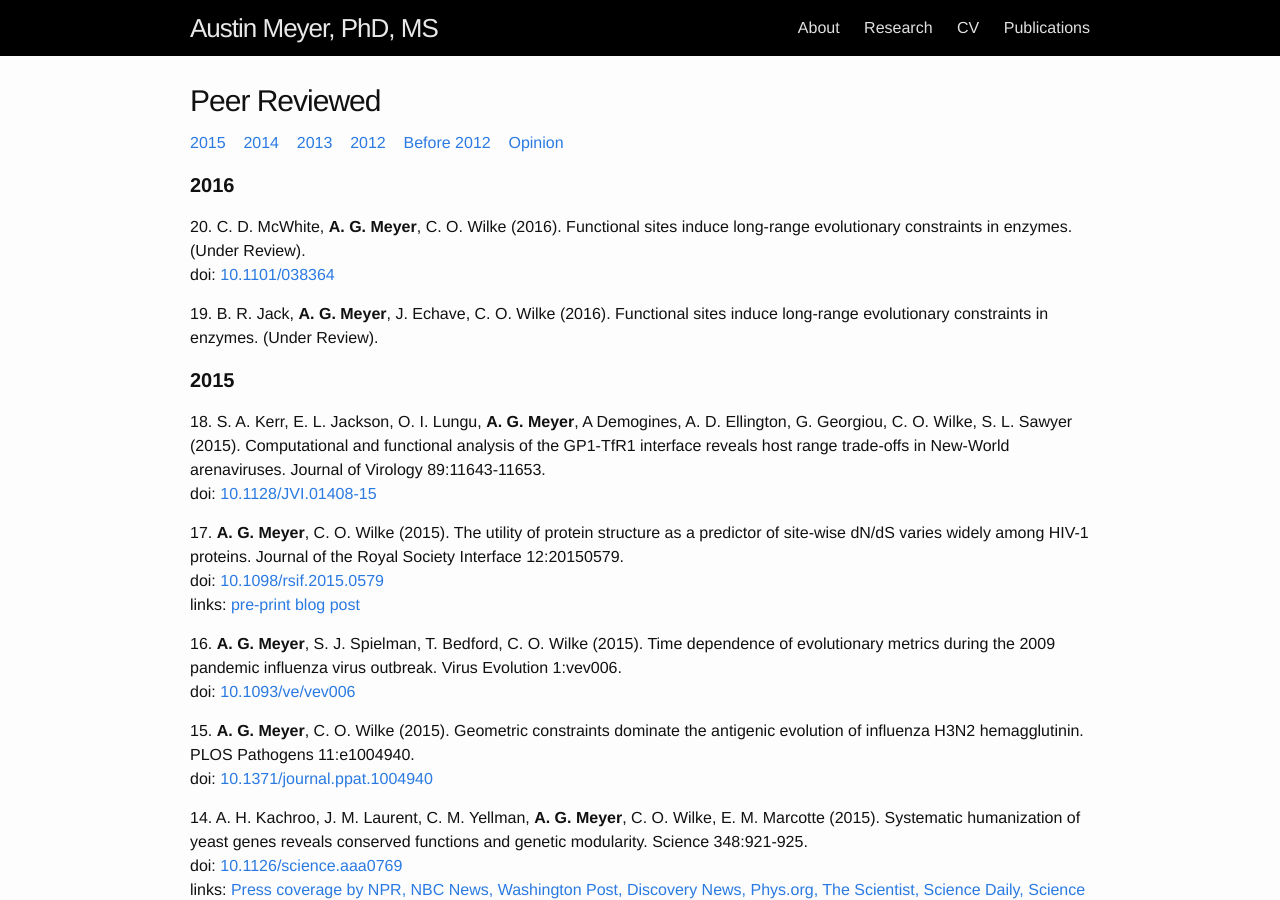
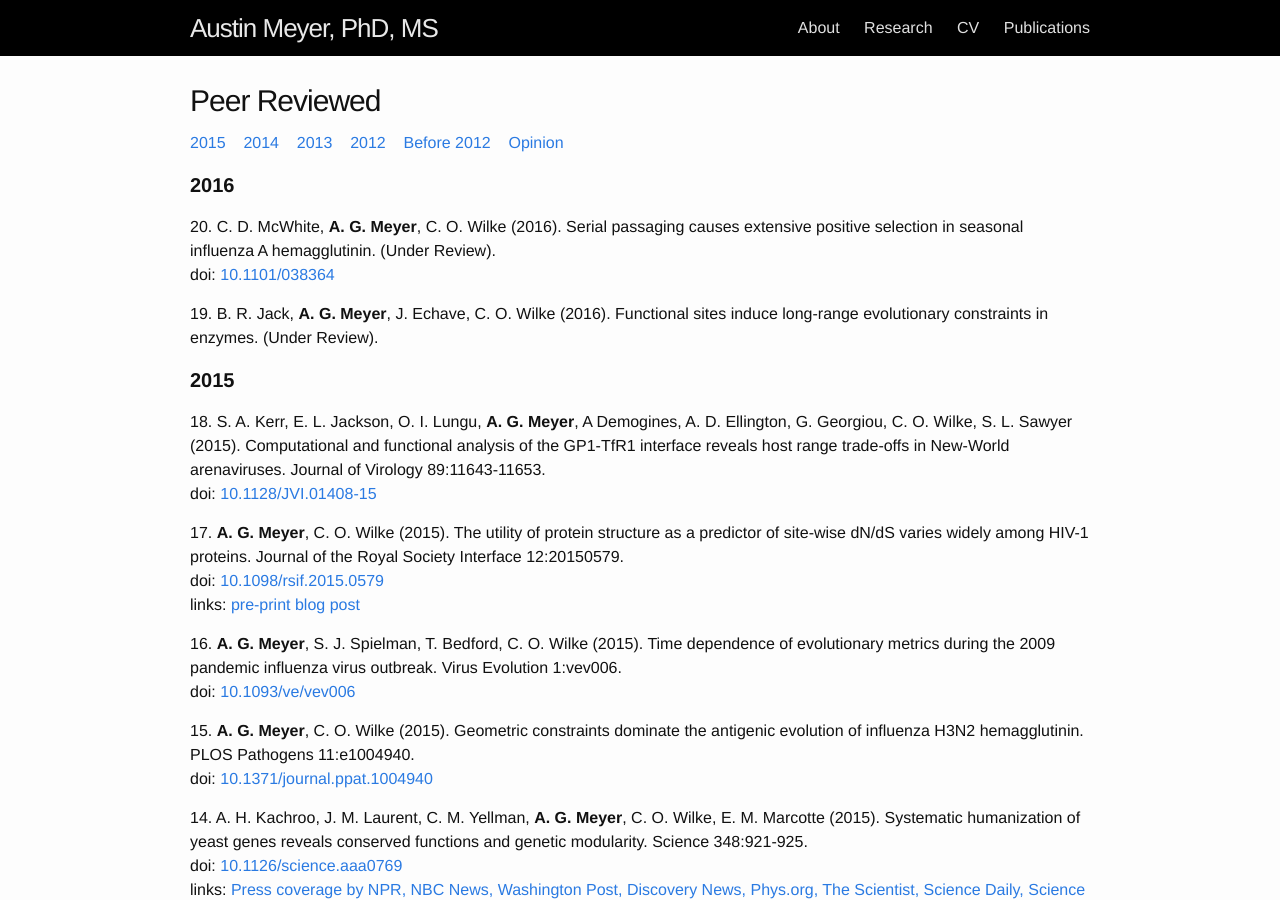
Before and after one commit to ausmeyer/ausmeyer.github.io, a Jekyll site: the page built from publications.html, in a window 1280 px wide and 900 px high. Built offline with Jekyll 4.4.1, drawn with Linux system fonts in a browser that asks for light colours.

Commit message:
Fixing title.

```diff
--- a/_data/peer_review.yml
+++ b/_data/peer_review.yml
@@ -1,6 +1,6 @@
 - author: C. D. McWhite, <b>A. G. Meyer</b>, C. O. Wilke
   year: 2016
-  title: Functional sites induce long-range evolutionary constraints in enzymes
+  title: Serial passaging causes extensive positive selection in seasonal influenza A hemagglutinin
   ref: "(Under Review)"
   doi: 10.1101/038364
 
```
